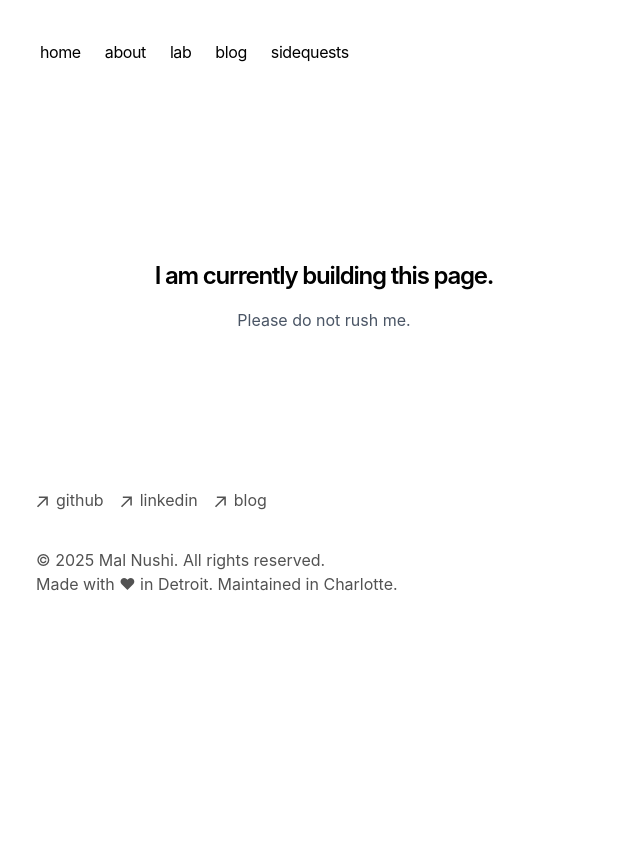
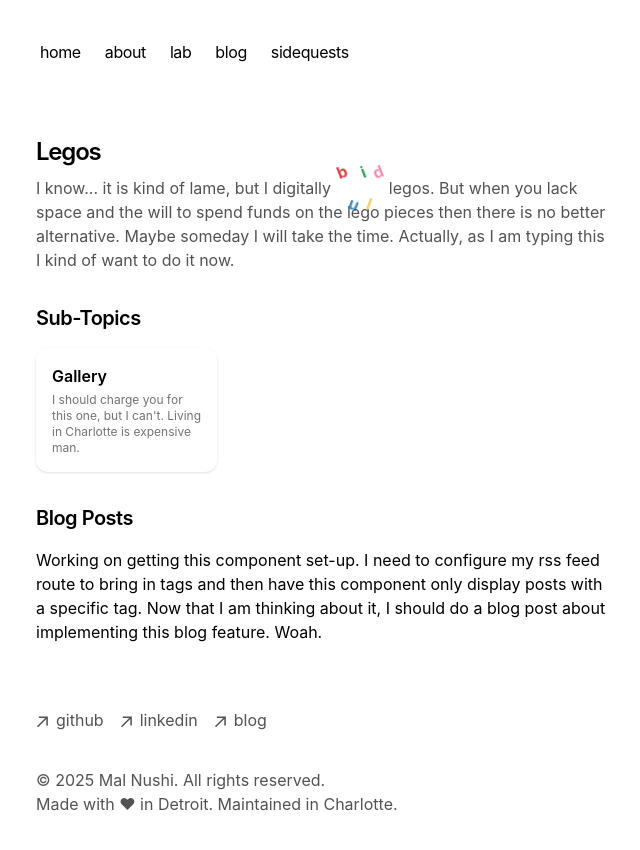
Before and after one commit to mal-nushi-dev/ergotheke, a Next.js app: page /sidequests/legos in a window 1280 px wide. Shown: the top 850 px of the page, without its empty margins (316-956 px from the left). Before the commit the page ends 800 px from the top, so only its background shows below. Built offline with nearby package versions, Linux system fonts and the light colour scheme.

Commit message:
Add LegoWordBuilder component and integrate it into the Legos page

```diff
--- /dev/null
+++ b/app/components/LegoWordBuilder.tsx
@@ -0,0 +1,127 @@
+/**
+ * A LegoWordBuilder component.
+ *
+ * It's a client component that animates a word by breaking it apart and rebuilding it like LEGO blocks.
+ * Perfect for LEGO-themed pages to add a playful visual effect.
+ */
+
+"use client"
+
+import React, { useState, useEffect } from 'react';
+
+/**
+ * Props for the LegoWordBuilder component.
+ * @property {string} word - The word to animate like LEGO blocks
+ * @property {number} [interval] - Controls full animation cycle time in ms (default: 5000ms)
+ * @property {number} [buildTime] - Controls how long each transition takes in ms (default: 1000ms)
+ * @property {string[]} [colors] - LEGO-like colors for letters
+ * @property {string} [className] - Optional CSS class name for styling
+ */
+interface LegoWordBuilderProps {
+  word: string;
+  interval?: number;
+  buildTime?: number;
+  colors?: string[];
+  className?: string;
+}
+
+/**
+ * This renders a word that animates by breaking apart and rebuilding like LEGO blocks.
+ * The animation cycle goes: built -> unbuilding -> unbuilt -> building -> built
+ *
+ * @param {Object} props - Component props
+ * @param {string} props.word - The word to animate
+ * @param {number} props.interval - Full animation cycle duration
+ * @param {number} props.buildTime - Transition duration
+ * @param {string[]} props.colors - LEGO brick colors for letters
+ * @param {string} props.className - Optional CSS class for styling
+ * @returns - The rendered animated word
+ */
+export default function LegoWordBuilder({
+  word,
+  interval = 5000,
+  buildTime = 1000,
+  colors = ['#D01012', '#0D69AB', '#00852B', '#F8BB3D', '#F06D98'],
+  className = ''
+}: LegoWordBuilderProps): React.JSX.Element {
+  // Animation states: built (assembled), unbuilding (breaking apart),
+  // unbuilt (fully apart), building (coming back together)
+  const [buildState, setBuildState] = useState<'built' | 'unbuilding' | 'unbuilt' | 'building'>('built');
+
+  useEffect(() => {
+    // Animation cycle: built -> unbuilding -> unbuilt -> building -> built
+    const cycle = () => {
+      setBuildState('unbuilding');
+
+      setTimeout(() => {
+        setBuildState('unbuilt');
+
+        setTimeout(() => {
+          setBuildState('building');
+
+          setTimeout(() => {
+            setBuildState('built');
+          }, buildTime);
+        }, 800); // Pause in unbuilt state
+      }, buildTime);
+    };
+
+    const timer = setInterval(cycle, interval);
+    return () => clearInterval(timer);
+  }, [interval, buildTime]);
+
+  return (
+    <span className={`inline-flex items-center align-baseline ${className}`}>
+      {word.split('').map((letter, index) => (
+        <span
+          key={index}
+          className={`lego-letter letter-${index}`}
+          data-state={buildState}
+          style={{
+            color: colors[index % colors.length],
+          }}
+        >
+          {letter}
+        </span>
+      ))}
+      <style jsx>{`
+        .lego-letter {
+          position: relative;
+          font-weight: bold;
+          margin: 0 1px;
+          display: inline-block;
+          transition: all ${buildTime * 0.7}ms cubic-bezier(0.68, -0.55, 0.27, 1.55);
+        }
+
+        .lego-letter[data-state="built"] {
+          transform: translateY(0) rotate(0);
+          opacity: 1;
+        }
+
+        .lego-letter[data-state="unbuilding"] {
+          opacity: 0.8;
+        }
+
+        .lego-letter[data-state="unbuilt"] {
+          opacity: 0.6;
+        }
+
+        .lego-letter[data-state="building"] {
+          opacity: 0.9;
+        }
+
+        ${Array.from({ length: word.length }).map((_, i) => `
+          .letter-${i}[data-state="unbuilding"] {
+            transform: translateY(${(i % 2 === 0 ? -15 : 15)}px) rotate(${(i % 2 === 0 ? -20 : 20)}deg);
+          }
+          .letter-${i}[data-state="unbuilt"] {
+            transform: translateY(${(i % 2 === 0 ? -25 : 25)}px) rotate(${(i % 2 === 0 ? -40 : 40)}deg);
+          }
+          .letter-${i}[data-state="building"] {
+            transform: translateY(${(i % 2 === 0 ? -5 : 5)}px) rotate(${(i % 2 === 0 ? -5 : 5)}deg);
+          }
+        `).join('')}
+      `}</style>
+    </span>
+  );
+}
--- /dev/null
+++ b/app/sidequests/legos/page.tsx
@@ -0,0 +1,90 @@
+import Link from 'next/link';
+import type { Metadata } from 'next';
+import React from 'react';
+import LegoWordBuilder from 'app/components/LegoWordBuilder'
+// import BlogPosts from 'app/components/posts';
+
+// Define the subpages for the legos page
+const legoSubpages = [
+  {
+    name: 'Gallery',
+    slug: 'legos_gallery',
+    description: 'I should charge you for this one, but I can\'t. Living in Charlotte is expensive man.',
+    externalUrl: 'https://www.instagram.com/mal.builds.legos/'
+  },
+];
+
+/**
+ * Metadata for the Legos page. This object is used by Next.js to set the page title and description for SEO and browser display.
+ */
+export const metadata: Metadata = {
+  title: 'Legos',
+  description: `I know... it is kind of lame, but I digitally build legos. But when you lack space and the will to spend funds on
+    the lego pieces then there is no better alternative. Maybe someday I will take the time. Actually, as I am typing this I kind of
+    want to do it now.`,
+};
+
+/**
+ * LegosPage component.
+ * This component renders the main content for the lego page.
+ *
+ * @returns The rendered React element for the lego page.
+ */
+export default function LegosPage(): React.JSX.Element {
+  // Extract description and single out specific word
+  const description = metadata.description?.toString() ?? '';
+  const buildPattern = /(build)/i;
+  const parts = description.split(buildPattern);
+
+  return (
+    <section>
+      <h1 className="mb-2 text-2xl font-semibold tracking-tighter">{metadata.title?.toString() ?? ''}</h1>
+
+      <h2 className="mb-8 text-neutral-600 dark:text-neutral-400">
+        {parts.map((part, index) => {
+          const isLegoWord = part.toLowerCase() === 'build';
+
+          return isLegoWord
+            ? <LegoWordBuilder key={index} word={part} />
+            : <span key={index}>{part}</span>;
+        })}
+      </h2>
+
+      {/*List of subpages for the lego section*/}
+      <h2 className="mb-4 text-xl font-semibold tracking-tight">Sub-Topics</h2>
+      <ul className="grid grid-cols-1 sm:grid-cols-2 md:grid-cols-3 gap-4 mb-8">
+        {legoSubpages.map((subpage) => (
+          <li key={subpage.slug}>
+            {/* This is a conditional render: use external link if exists, otherwise use internal link */}
+            {subpage.externalUrl ? (
+              <a href={subpage.externalUrl} target="_blank" rel="noopener noreferrer">
+                <div className="bg-white dark:bg-slate-800 rounded-xl shadow p-4 hover:bg-blue-50 dark:hover:bg-gray-700 transition cursor-pointer h-full flex flex-col">
+                  <h3 className="text-md font-semibold mb-1">{subpage.name}</h3>
+                  <p className="text-xs text-neutral-500 dark:text-neutral-300 flex-grow">{subpage.description}</p>
+                </div>
+              </a>
+            ) : (
+              <Link href={`/sidequests/legos/${subpage.slug}`}>
+                <div className="bg-white dark:bg-slate-800 rounded-xl shadow p-4 hover:bg-blue-50 dark:hover:bg-gray-700 transition cursor-pointer h-full flex flex-col">
+                  <h3 className="text-md font-semibold mb-1">{subpage.name}</h3>
+                  <p className="text-xs text-neutral-500 dark:text-neutral-300 flex-grow">{subpage.description}</p>
+                </div>
+              </Link>
+            )}
+          </li>
+        ))}
+      </ul>
+
+      <div className="my-8">
+        <h2 className="mb-4 text-xl font-semibold tracking-tight">Blog Posts</h2>
+        <p className="mb-4">
+          Working on getting this component set-up.
+          I need to configure my rss feed route to bring in tags and then have
+          this component only display posts with a specific tag. Now that I am thinking about it,
+          I should do a blog post about implementing this blog feature. Woah.
+        </p>
+        {/* <BlogPosts /> */}
+      </div>
+    </section>
+  );
+}
```
